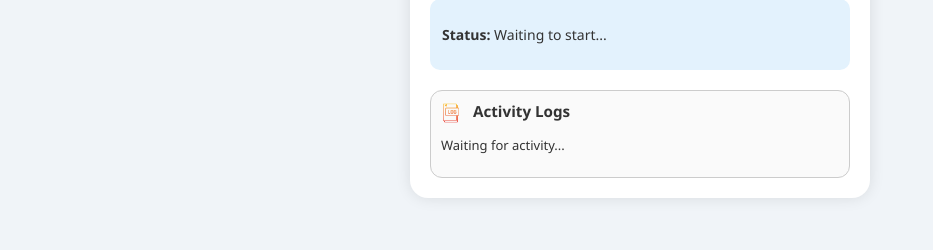
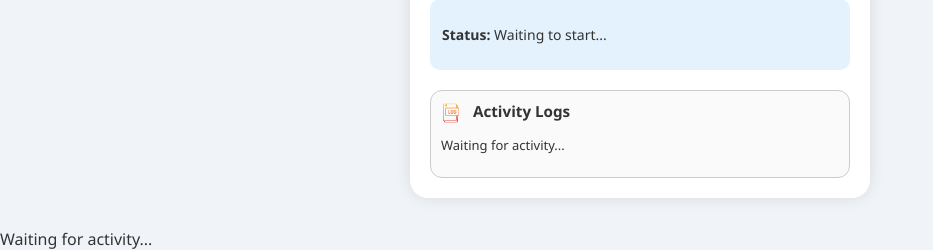
Before and after one commit to amar1088/mmm, a Flask app: page / in a window 1280 px wide. Shown: the part 763-1013 px from the top of the page, without its empty margins (0-933 px from the left). Before the commit the page ends 961 px from the top, so only its background shows below. Run offline with Flask 3, Linux system fonts and the light colour scheme.

Commit message:
Update index.html

```diff
--- a/templates/index.html
+++ b/templates/index.html
@@ -56,6 +56,12 @@
     </div>
   </div>
 
+<div class="activity-logs">Waiting for activity...</div>
+
+<script src="{{ url_for('static', filename='script.js') }}"></script>
+</body>
+</html>
+
   <script src="{{ url_for('static', filename='script.js') }}"></script>
 </body>
 </html>
```
